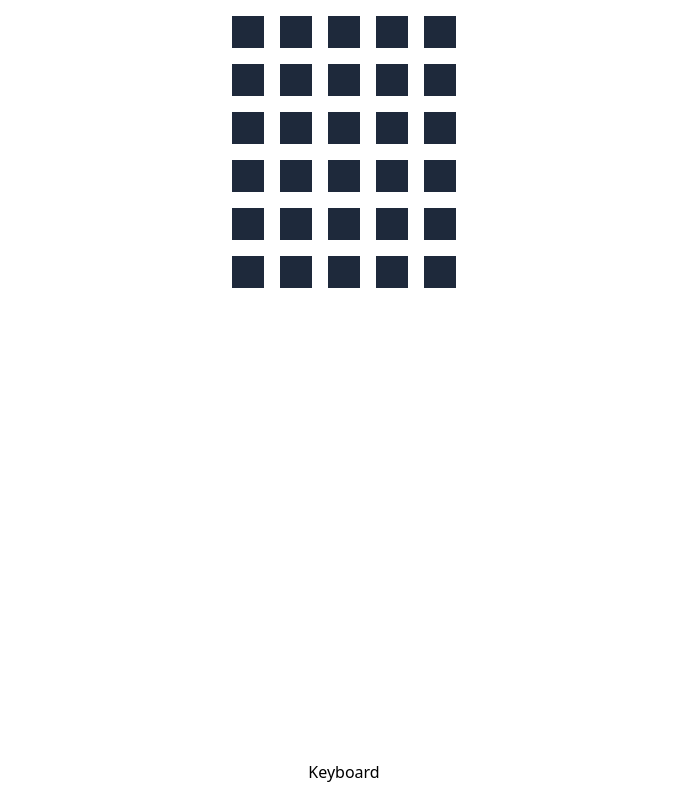
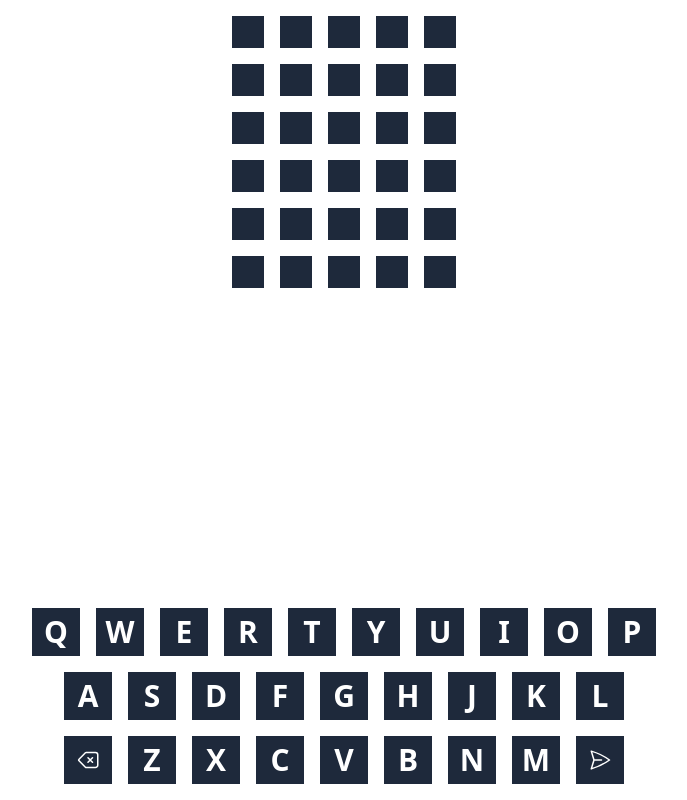
Before and after one commit to ShivangamSoni/wordle, a React (Vite) app: page / in a window 1280 px wide. Shown: the whole page, without its empty margins (296-983 px from the left). Built offline with nearby package versions, Linux system fonts and the light colour scheme.

Commit message:
Add: Keyboard

```diff
--- a/package.json
+++ b/package.json
@@ -9,6 +9,7 @@
     "preview": "vite preview"
   },
   "dependencies": {
+    "@heroicons/react": "^2.0.16",
     "react": "^18.2.0",
     "react-dom": "^18.2.0"
   },
--- a/src/App.tsx
+++ b/src/App.tsx
@@ -1,5 +1,7 @@
 import { useState } from "react";
+
 import GuessGrid from "./components/GuessGrid";
+import Keyboard from "./components/Keyboard";
 
 export default function App() {
     const [guesses, setGuesses] = useState(
@@ -7,12 +9,8 @@ export default function App() {
     );
     return (
         <main className="flex flex-col items-center justify-between p-4 min-h-screen">
-            <div className="grid grid-cols-1 gap-4">
-                <GuessGrid guesses={guesses} />
-            </div>
-            <div className="space-x-4 space-y-4">
-                <h1>Keyboard</h1>
-            </div>
+            <GuessGrid guesses={guesses} />
+            <Keyboard />
         </main>
     );
 }
--- /dev/null
+++ b/src/components/Keyboard.tsx
@@ -0,0 +1,180 @@
+import {
+    PaperAirplaneIcon as EnterIcon,
+    BackspaceIcon,
+} from "@heroicons/react/24/outline";
+
+import KeyboardKey from "./KeyboardKey";
+
+export default function Keyboard() {
+    return (
+        <div className="grid grid-cols-1 grid-rows-3 gap-4">
+            {KEYBOARD_KEYS.map((row, idx) => (
+                <div
+                    key={idx}
+                    className={`flex items-center justify-center gap-4`}
+                >
+                    {row.map(({ id, value }) => {
+                        let char = String.fromCharCode(value);
+
+                        if (value === 10) {
+                            return (
+                                <KeyboardKey
+                                    aria-label="Enter"
+                                    title="Enter"
+                                    key={id}
+                                >
+                                    <span>
+                                        <EnterIcon className="w-6 h-6" />
+                                    </span>
+                                </KeyboardKey>
+                            );
+                        } else if (value === 8) {
+                            return (
+                                <KeyboardKey
+                                    aria-label="Backspace"
+                                    title="Backspace"
+                                    key={id}
+                                >
+                                    <span>
+                                        <BackspaceIcon className="w-6 h-6" />
+                                    </span>
+                                </KeyboardKey>
+                            );
+                        }
+
+                        return (
+                            <KeyboardKey
+                                aria-label={char}
+                                title={char}
+                                key={id}
+                            >
+                                {char}
+                            </KeyboardKey>
+                        );
+                    })}
+                </div>
+            ))}
+        </div>
+    );
+}
+
+const KEYBOARD_KEYS = [
+    [
+        {
+            id: 81,
+            value: 81,
+        },
+        {
+            id: 87,
+            value: 87,
+        },
+        {
+            id: 69,
+            value: 69,
+        },
+        {
+            id: 82,
+            value: 82,
+        },
+        {
+            id: 84,
+            value: 84,
+        },
+        {
+            id: 89,
+            value: 89,
+        },
+        {
+            id: 85,
+            value: 85,
+        },
+        {
+            id: 73,
+            value: 73,
+        },
+        {
+            id: 79,
+            value: 79,
+        },
+        {
+            id: 80,
+            value: 80,
+        },
+    ],
+    [
+        {
+            id: 65,
+            value: 65,
+        },
+        {
+            id: 83,
+            value: 83,
+        },
+        {
+            id: 68,
+            value: 68,
+        },
+        {
+            id: 70,
+            value: 70,
+        },
+        {
+            id: 71,
+            value: 71,
+        },
+        {
+            id: 72,
+            value: 72,
+        },
+        {
+            id: 74,
+            value: 74,
+        },
+        {
+            id: 75,
+            value: 75,
+        },
+        {
+            id: 76,
+            value: 76,
+        },
+    ],
+    [
+        {
+            id: 8,
+            value: 8,
+        },
+        {
+            id: 90,
+            value: 90,
+        },
+        {
+            id: 88,
+            value: 88,
+        },
+        {
+            id: 67,
+            value: 67,
+        },
+        {
+            id: 86,
+            value: 86,
+        },
+        {
+            id: 66,
+            value: 66,
+        },
+        {
+            id: 78,
+            value: 78,
+        },
+        {
+            id: 77,
+            value: 77,
+        },
+        {
+            id: 10,
+            value: 10,
+        },
+    ],
+];
--- /dev/null
+++ b/src/components/KeyboardKey.tsx
@@ -0,0 +1,19 @@
+import { ButtonHTMLAttributes, DetailedHTMLProps } from "react";
+
+export default function KeyboardKey({
+    children,
+    className,
+    ...props
+}: DetailedHTMLProps<
+    ButtonHTMLAttributes<HTMLButtonElement>,
+    HTMLButtonElement
+>) {
+    return (
+        <button
+            className="bg-slate-800 text-white text-3xl font-bold p-6 w-6 h-6 flex items-center justify-center"
+            {...props}
+        >
+            {children}
+        </button>
+    );
+}
```
Also changed, not shown: 1 other file (tests, documents, lock files or other folders).
